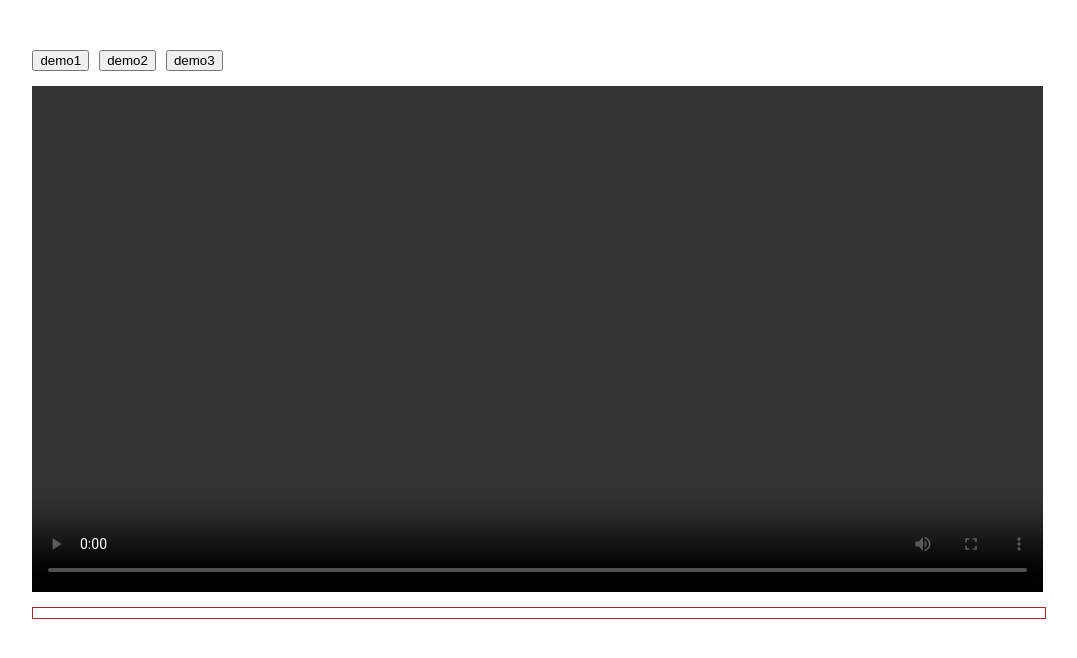
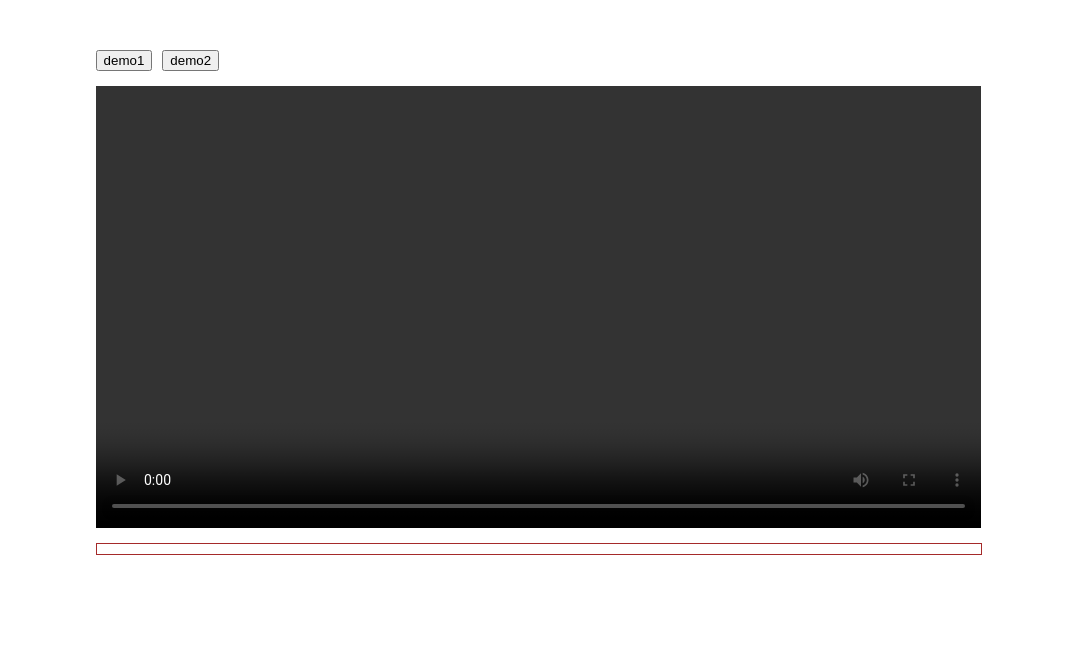
Before and after one commit to YunShangZhou/video-loading-progress, a plain HTML site: page index.html in a window 1280 px wide. Shown: the whole page, without its empty margins (102-1179 px from the left). Drawn offline with Linux system fonts and the light colour scheme.

Commit message:
feat: update

```diff
--- a/index.css
+++ b/index.css
@@ -7,7 +7,8 @@
 }
 
 .example {
-  width: 80%;
+  width: 70%;
+  max-width: 70vw;
   margin: 0 auto;
   margin-top: 50px;
   display: flex;
--- a/index.js
+++ b/index.js
@@ -2,7 +2,6 @@ const btns = document.querySelector(".btns");
 const videoRef = document.querySelector("video");
 const onlineProgress = document.querySelector(".online-progress");
 const videoList = [
-  "http://clips.vorwaerts-gmbh.de/big_buck_bunny.mp4",
   "http://vjs.zencdn.net/v/oceans.mp4",
   "https://media.w3.org/2010/05/sintel/trailer.mp4",
 ];
```
Also changed, not shown: 1 other file.
